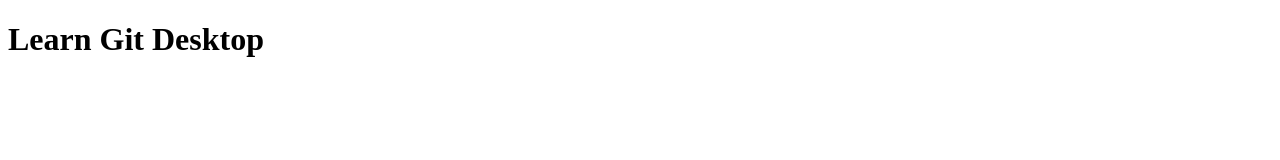
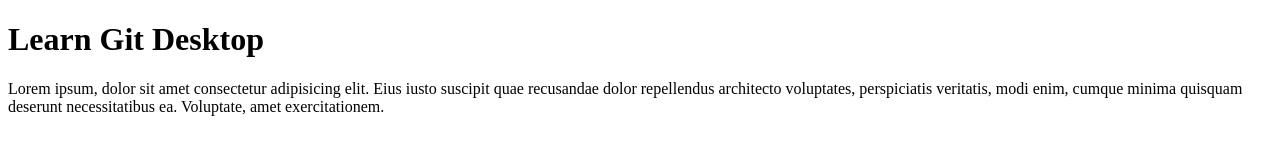
Before and after one commit to cmtan159/git-desktop, a plain HTML site: page index.html in a window 1280 px wide. Drawn offline with Linux system fonts and the light colour scheme.

Commit message:
add some text
add some text

```diff
--- a/index.html
+++ b/index.html
@@ -10,6 +10,9 @@
 <body>
 
     <h1>Learn Git Desktop</h1>
+    <p>Lorem ipsum, dolor sit amet consectetur adipisicing elit. Eius iusto suscipit quae recusandae dolor repellendus
+        architecto voluptates, perspiciatis veritatis, modi enim, cumque minima quisquam deserunt necessitatibus ea.
+        Voluptate, amet exercitationem.</p>
 
 </body>
 
```
